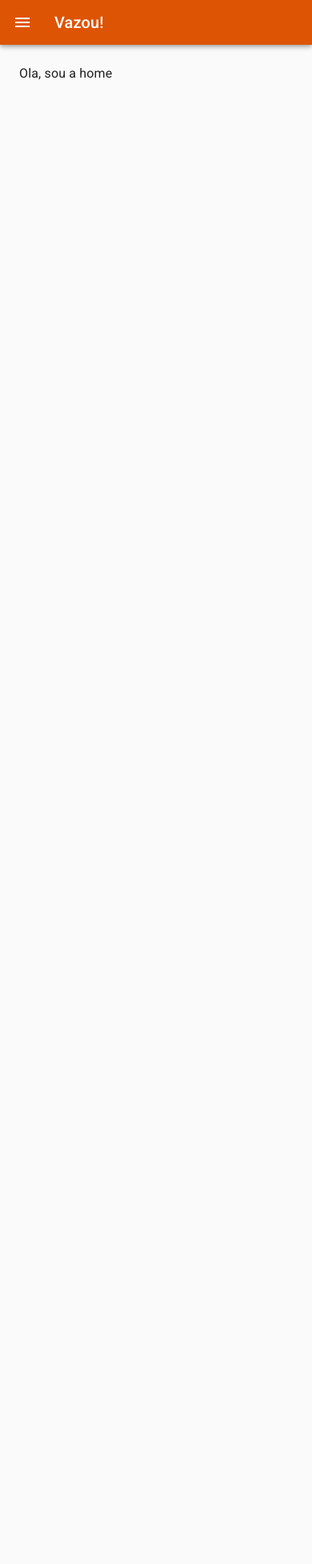
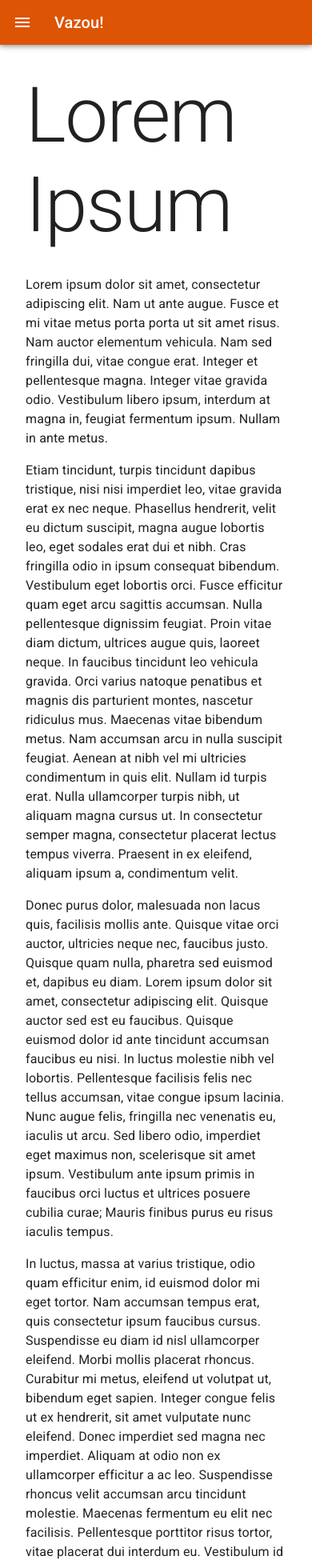
Before and after one commit to CelioHauck/vazou, a React (Create React App) app: page / in a window 390 px wide. Shown: the top 1955 px of the page at 80% size. Before the commit the page ends 844 px from the top, so only its background shows below. Built offline with nearby package versions, Linux system fonts and the light colour scheme.

Commit message:
feat(pwa): Implementação das paginas

```diff
--- a/package.json
+++ b/package.json
@@ -37,6 +37,7 @@
     "@material-ui/core": "^4.12.3",
     "@material-ui/icons": "^4.11.2",
     "react": "^17.0.2",
+    "react-d3-speedometer": "^1.0.1",
     "react-dom": "^17.0.2",
     "react-router-dom": "^5.3.0",
     "react-scripts": "4.0.3",
--- a/src/navigator/components/AppMenu/index.tsx
+++ b/src/navigator/components/AppMenu/index.tsx
@@ -17,6 +17,7 @@ import ListItemIcon from '@material-ui/core/ListItemIcon';
 import ListItemText from '@material-ui/core/ListItemText';
 import { Link } from 'react-router-dom';
 import routes from '../../route';
+import { Box, Paper } from '@material-ui/core';
 
 const drawerWidth = 240;
 
@@ -62,11 +63,17 @@ const useStyles = makeStyles((theme) => ({
   content: {
     flexGrow: 1,
     padding: theme.spacing(3),
+    [theme.breakpoints.between('xs', 'sm')]: {
+      padding: theme.spacing(0),
+    },
     transition: theme.transitions.create('margin', {
       easing: theme.transitions.easing.sharp,
       duration: theme.transitions.duration.leavingScreen,
     }),
     marginLeft: -drawerWidth,
+  },
+  contentChildren: {
+    height: `calc(100% - ${drawerWidth}px)`,
   },
   contentShift: {
     transition: theme.transitions.create('margin', {
@@ -141,7 +148,7 @@ const AppMenu: React.FC = ({ children }) => {
                 key={id}
                 style={{ color: 'inherit', textDecoration: 'inherit' }}
               >
-                <ListItem button>
+                <ListItem button onClick={handleDrawerClose}>
                   <ListItemIcon>
                     <Icon />
                   </ListItemIcon>
@@ -158,7 +165,9 @@ const AppMenu: React.FC = ({ children }) => {
         })}
       >
         <div className={classes.drawerHeader} />
-        {children}
+        <Paper>
+          <Box minHeight={window.innerHeight - 112}>{children}</Box>
+        </Paper>
       </main>
     </div>
   );
--- a/src/pages/Home/index.tsx
+++ b/src/pages/Home/index.tsx
@@ -3,8 +3,68 @@ import React from 'react';
 
 const Home = () => {
   return (
-    <Box>
-      <Typography>Ola, sou a home</Typography>
+    <Box p={4}>
+      <Box mb={4}>
+        <Typography variant="h1">Lorem Ipsum</Typography>
+      </Box>
+      <Box mb={2}>
+        <Typography paragraph>
+          Lorem ipsum dolor sit amet, consectetur adipiscing elit. Nam ut ante
+          augue. Fusce et mi vitae metus porta porta ut sit amet risus. Nam
+          auctor elementum vehicula. Nam sed fringilla dui, vitae congue erat.
+          Integer et pellentesque magna. Integer vitae gravida odio. Vestibulum
+          libero ipsum, interdum at magna in, feugiat fermentum ipsum. Nullam in
+          ante metus.
+        </Typography>
+      </Box>
+      <Box mb={2}>
+        <Typography paragraph>
+          Etiam tincidunt, turpis tincidunt dapibus tristique, nisi nisi
+          imperdiet leo, vitae gravida erat ex nec neque. Phasellus hendrerit,
+          velit eu dictum suscipit, magna augue lobortis leo, eget sodales erat
+          dui et nibh. Cras fringilla odio in ipsum consequat bibendum.
+          Vestibulum eget lobortis orci. Fusce efficitur quam eget arcu sagittis
+          accumsan. Nulla pellentesque dignissim feugiat. Proin vitae diam
+          dictum, ultrices augue quis, laoreet neque. In faucibus tincidunt leo
+          vehicula gravida. Orci varius natoque penatibus et magnis dis
+          parturient montes, nascetur ridiculus mus. Maecenas vitae bibendum
+          metus. Nam accumsan arcu in nulla suscipit feugiat. Aenean at nibh vel
+          mi ultricies condimentum in quis elit. Nullam id turpis erat. Nulla
+          ullamcorper turpis nibh, ut aliquam magna cursus ut. In consectetur
+          semper magna, consectetur placerat lectus tempus viverra. Praesent in
+          ex eleifend, aliquam ipsum a, condimentum velit.
+        </Typography>
+      </Box>
+      <Box mb={2}>
+        <Typography paragraph>
+          Donec purus dolor, malesuada non lacus quis, facilisis mollis ante.
+          Quisque vitae orci auctor, ultricies neque nec, faucibus justo.
+          Quisque quam nulla, pharetra sed euismod et, dapibus eu diam. Lorem
+          ipsum dolor sit amet, consectetur adipiscing elit. Quisque auctor sed
+          est eu faucibus. Quisque euismod dolor id ante tincidunt accumsan
+          faucibus eu nisi. In luctus molestie nibh vel lobortis. Pellentesque
+          facilisis felis nec tellus accumsan, vitae congue ipsum lacinia. Nunc
+          augue felis, fringilla nec venenatis eu, iaculis ut arcu. Sed libero
+          odio, imperdiet eget maximus non, scelerisque sit amet ipsum.
+          Vestibulum ante ipsum primis in faucibus orci luctus et ultrices
+          posuere cubilia curae; Mauris finibus purus eu risus iaculis tempus.
+        </Typography>
+      </Box>
+      <Box mb={2}>
+        <Typography paragraph>
+          In luctus, massa at varius tristique, odio quam efficitur enim, id
+          euismod dolor mi eget tortor. Nam accumsan tempus erat, quis
+          consectetur ipsum faucibus cursus. Suspendisse eu diam id nisl
+          ullamcorper eleifend. Morbi mollis placerat rhoncus. Curabitur mi
+          metus, eleifend ut volutpat ut, bibendum eget sapien. Integer congue
+          felis ut ex hendrerit, sit amet vulputate nunc eleifend. Donec
+          imperdiet sed magna nec imperdiet. Aliquam at odio non ex ullamcorper
+          efficitur a ac leo. Suspendisse rhoncus velit accumsan arcu tincidunt
+          molestie. Maecenas fermentum eu elit nec facilisis. Pellentesque
+          porttitor risus tortor, vitae placerat dui interdum eu. Vestibulum id
+          convallis ante. Sed vel erat risus.
+        </Typography>
+      </Box>
     </Box>
   );
 };
--- a/src/pages/Meter/index.tsx
+++ b/src/pages/Meter/index.tsx
@@ -1,10 +1,40 @@
 import { Box, Typography } from '@material-ui/core';
-import React from 'react';
+import ReactSpeedometer, {
+  CustomSegmentLabelPosition,
+} from 'react-d3-speedometer';
 
 const Meter = () => {
   return (
-    <Box>
-      <Typography>Ola, sou a TNCC</Typography>
+    <Box p={4}>
+      <Box mb={4} flex="1 1 auto">
+        <Typography variant="h6">Medição do gás</Typography>
+      </Box>
+      <Box width={1} display="flex" alignItems="center" justifyContent="center">
+        <ReactSpeedometer
+          customSegmentStops={[0, 80, 750, 1000]}
+          segmentColors={['firebrick', 'tomato', 'gold', 'limegreen'].reverse()}
+          value={333}
+          currentValueText="Niveis de vazamento!"
+          customSegmentLabels={[
+            {
+              text: 'Critico',
+              position: CustomSegmentLabelPosition.Inside,
+              color: '#555',
+            },
+            {
+              text: 'Perigoso',
+              position: CustomSegmentLabelPosition.Inside,
+              color: '#555',
+              fontSize: '19px',
+            },
+            {
+              text: 'Ok',
+              position: CustomSegmentLabelPosition.Inside,
+              color: '#555',
+            },
+          ].reverse()}
+        />
+      </Box>
     </Box>
   );
 };
```
Also changed, not shown: 1 other file (tests, documents, lock files or other folders).
